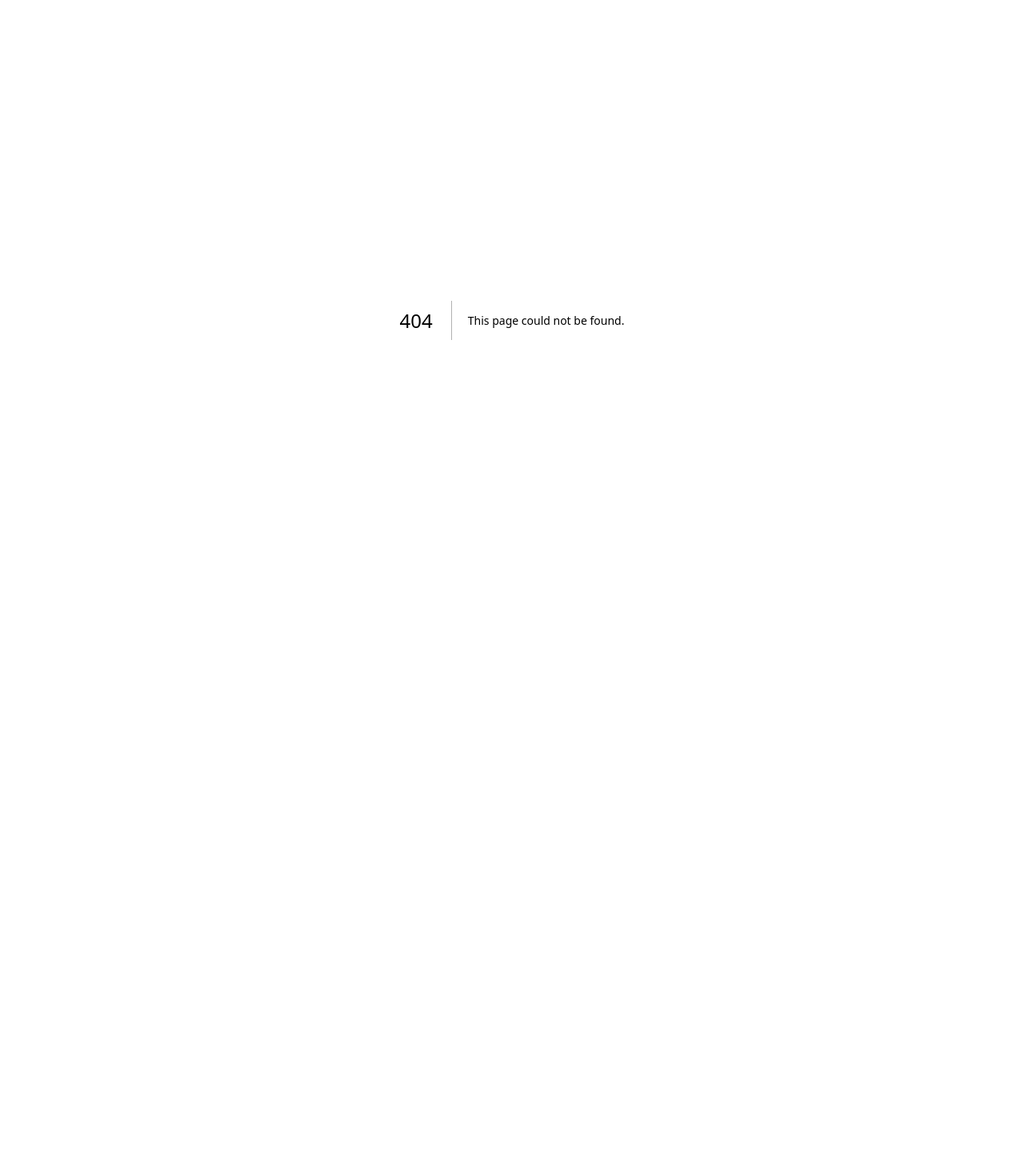
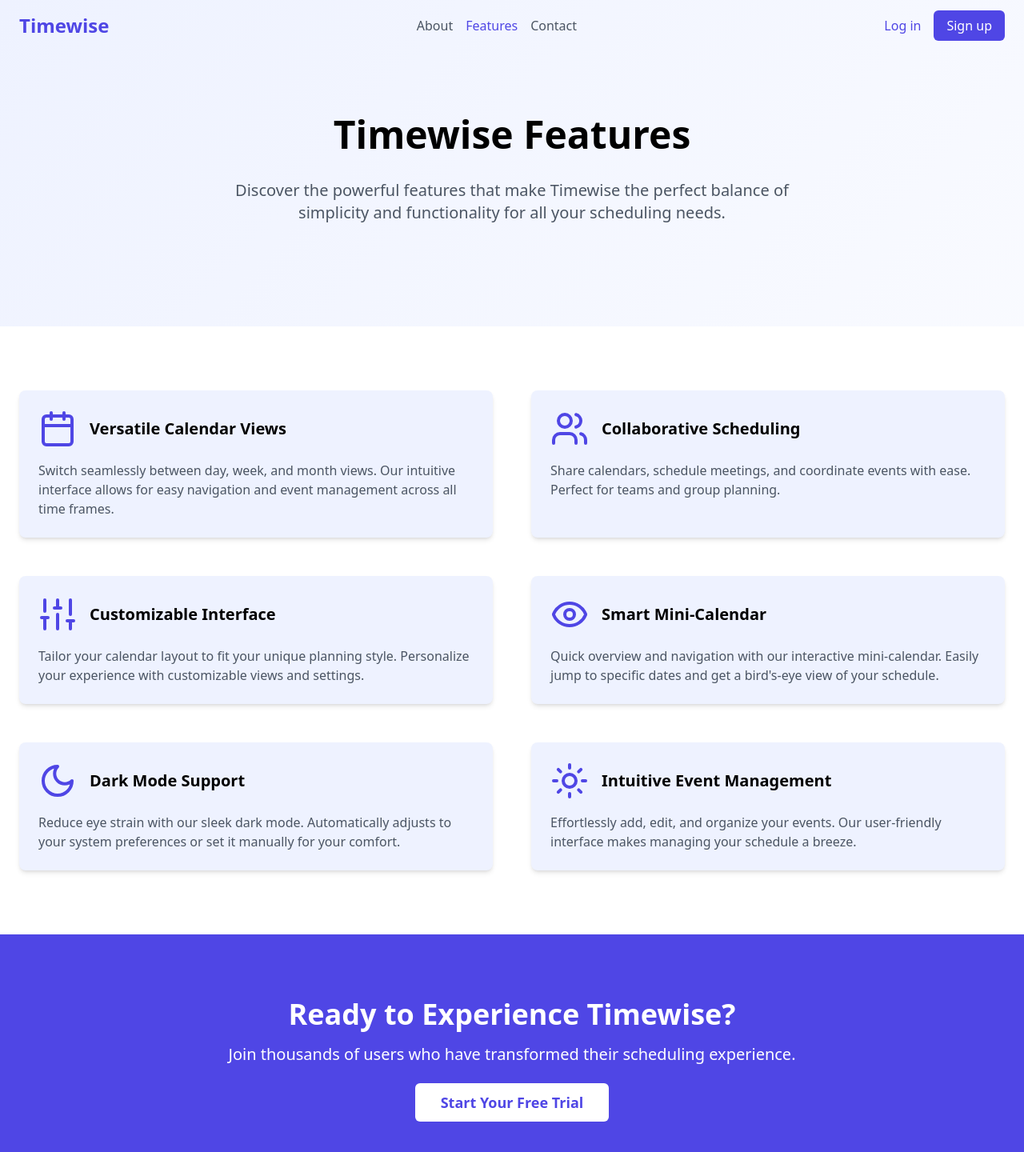
Before and after one commit to gsdyu/Calcoy, a Next.js app in the folder frontend/: page /auth/features in a window 1280 px wide. Before the commit this address had no page. Shown: the top 1440 px of the page at 80% size. Before the commit the page ends 800 px from the top, so only its background shows below. Built offline with nearby package versions, Linux system fonts and the light colour scheme.

Commit message:
Changed a bit of about + added features page

```diff
--- /dev/null
+++ b/frontend/src/app/auth/features/page.js
@@ -0,0 +1,5 @@
+import FeaturesPage from '@/components/Auth/FeaturesPage';
+
+export default function Features() {
+  return <FeaturesPage/>;
+}
--- a/frontend/src/components/Auth/AboutPage.js
+++ b/frontend/src/components/Auth/AboutPage.js
@@ -12,7 +12,7 @@ const AboutPage = () => {
         <Link href="/" className="text-2xl font-bold text-indigo-600">Timewise</Link>
         <div className="space-x-4">
           <Link href="/about" className="text-indigo-600 hover:text-indigo-800">About</Link>
-          <a href="#" className="text-gray-600 hover:text-indigo-600">Features</a>
+          <Link href="/auth/features" className="text-gray-600 hover:text-indigo-600">Features</Link>
           <a href="#" className="text-gray-600 hover:text-indigo-600">Contact</a>
         </div>
         <div className="space-x-4">
@@ -69,12 +69,19 @@ const AboutPage = () => {
             <h2 className="text-3xl font-bold text-center mb-12">Meet Our Team</h2>
             <div className="flex flex-wrap justify-center">
               <div className="w-full md:w-1/2 lg:w-1/3 px-4 mb-8">
-                <div className="bg-white rounded-lg shadow-lg overflow-hidden">
-                <img src="/kev.png" alt="Kev" className="w-full h-64 object-cover object-center" />
-                <div className="p-6">
-                    <h3 className="text-xl font-semibold mb-2">Big D</h3>
-                    <p className="text-gray-600 mb-4">Ceo and Full Stack Developer</p>
-                    <p className="text-gray-700">Taekwondo master, Kenstyle Older Brother, Chipotle Fiend, Monster Muncher, Caniac</p>
+                <div className="bg-white rounded-lg shadow-lg overflow-hidden relative pt-48">
+                  <img
+                    src="/kevh.png"
+                    alt="Big D"
+                    className="w-full h-64 object-cover object-[center_50%] absolute top-0 left-0"
+                    style={{ objectPosition: '0% 0%' }}
+                  />
+                  <div className="p-6 pt-16">
+                    <h3 className="text-xl font-semibold mb-1">Big D</h3>
+                    <p className="text-gray-600 mb-3">CEO and Full Stack Developer</p>
+                    <p className="text-gray-700 text-sm">
+                      Taekwondo master, Kenstyle Older Brother, Chipotle Fiend, Monster Muncher, Caniac
+                    </p>
                   </div>
                 </div>
               </div>
--- /dev/null
+++ b/frontend/src/components/Auth/FeaturesPage.js
@@ -0,0 +1,94 @@
+'use client';
+
+import React from 'react';
+import Link from 'next/link';
+import { Calendar, Users, Sliders, Eye, Moon, Sun } from 'lucide-react';
+
+const FeaturesPage = () => {
+  return (
+    <div className="min-h-screen bg-gradient-to-br from-indigo-50 to-white">
+      {/* Navigation */}
+      <nav className="container mx-auto px-6 py-4 flex justify-between items-center">
+        <Link href="/" className="text-2xl font-bold text-indigo-600">Timewise</Link>
+        <div className="space-x-4">
+          <Link href="/auth/about" className="text-gray-600 hover:text-indigo-600">About</Link>
+          <Link href="/auth/features" className="text-indigo-600 hover:text-indigo-800">Features</Link>
+          <a href="#" className="text-gray-600 hover:text-indigo-600">Contact</a>
+        </div>
+        <div className="space-x-4">
+          <Link href="/auth/login" className="text-indigo-600 font-medium">Log in</Link>
+          <Link href="/auth/signup" className="bg-indigo-600 text-white px-4 py-2 rounded-md font-medium">Sign up</Link>
+        </div>
+      </nav>
+
+      {/* Hero Section */}
+      <section className="container mx-auto px-6 py-20">
+        <h1 className="text-5xl font-bold mb-8 text-center">Timewise Features</h1>
+        <p className="text-xl text-gray-600 mb-12 text-center max-w-3xl mx-auto">
+          Discover the powerful features that make Timewise the perfect balance of simplicity and functionality for all your scheduling needs.
+        </p>
+      </section>
+
+      {/* Features Section */}
+      <section className="bg-white py-20">
+        <div className="container mx-auto px-6">
+          <div className="grid grid-cols-1 md:grid-cols-2 gap-12">
+            <FeatureCard
+              icon={<Calendar className="w-12 h-12 text-indigo-600" />}
+              title="Versatile Calendar Views"
+              description="Switch seamlessly between day, week, and month views. Our intuitive interface allows for easy navigation and event management across all time frames."
+            />
+            <FeatureCard
+              icon={<Users className="w-12 h-12 text-indigo-600" />}
+              title="Collaborative Scheduling"
+              description="Share calendars, schedule meetings, and coordinate events with ease. Perfect for teams and group planning."
+            />
+            <FeatureCard
+              icon={<Sliders className="w-12 h-12 text-indigo-600" />}
+              title="Customizable Interface"
+              description="Tailor your calendar layout to fit your unique planning style. Personalize your experience with customizable views and settings."
+            />
+            <FeatureCard
+              icon={<Eye className="w-12 h-12 text-indigo-600" />}
+              title="Smart Mini-Calendar"
+              description="Quick overview and navigation with our interactive mini-calendar. Easily jump to specific dates and get a bird's-eye view of your schedule."
+            />
+            <FeatureCard
+              icon={<Moon className="w-12 h-12 text-indigo-600" />}
+              title="Dark Mode Support"
+              description="Reduce eye strain with our sleek dark mode. Automatically adjusts to your system preferences or set it manually for your comfort."
+            />
+            <FeatureCard
+              icon={<Sun className="w-12 h-12 text-indigo-600" />}
+              title="Intuitive Event Management"
+              description="Effortlessly add, edit, and organize your events. Our user-friendly interface makes managing your schedule a breeze."
+            />
+          </div>
+        </div>
+      </section>
+
+      {/* CTA Section */}
+      <section className="bg-indigo-600 text-white py-20">
+        <div className="container mx-auto px-6 text-center">
+          <h2 className="text-4xl font-bold mb-4">Ready to Experience Timewise?</h2>
+          <p className="text-xl mb-8">Join thousands of users who have transformed their scheduling experience.</p>
+          <Link href="/auth/signup" className="bg-white text-indigo-600 px-8 py-3 rounded-md text-lg font-semibold hover:bg-indigo-100 transition duration-300">
+            Start Your Free Trial
+          </Link>
+        </div>
+      </section>
+    </div>
+  );
+};
+
+const FeatureCard = ({ icon, title, description }) => (
+  <div className="bg-indigo-50 rounded-lg shadow-md p-6 hover:shadow-lg transition duration-300">
+    <div className="flex items-center mb-4">
+      {icon}
+      <h3 className="text-xl font-semibold ml-4">{title}</h3>
+    </div>
+    <p className="text-gray-600">{description}</p>
+  </div>
+);
+
+export default FeaturesPage;
--- a/frontend/src/components/Auth/LandingPage.js
+++ b/frontend/src/components/Auth/LandingPage.js
@@ -19,7 +19,7 @@ const LandingPage = () => {
         <Link href="/" className="text-2xl font-bold text-indigo-600">Timewise</Link>
         <div className="space-x-4">
           <Link href="/auth/about" className="text-gray-600 hover:text-indigo-600">About</Link>
-          <a href="#" className="text-gray-600 hover:text-indigo-600">Features</a>
+          <Link href="/auth/features" className="text-gray-600 hover:text-indigo-600">Features</Link>
           <a href="#" className="text-gray-600 hover:text-indigo-600">Contact</a>
         </div>
         <div className="space-x-4">
```
Also changed, not shown: frontend/public/kevh.png (added). Lines whose indentation alone changed are shown as unchanged.
